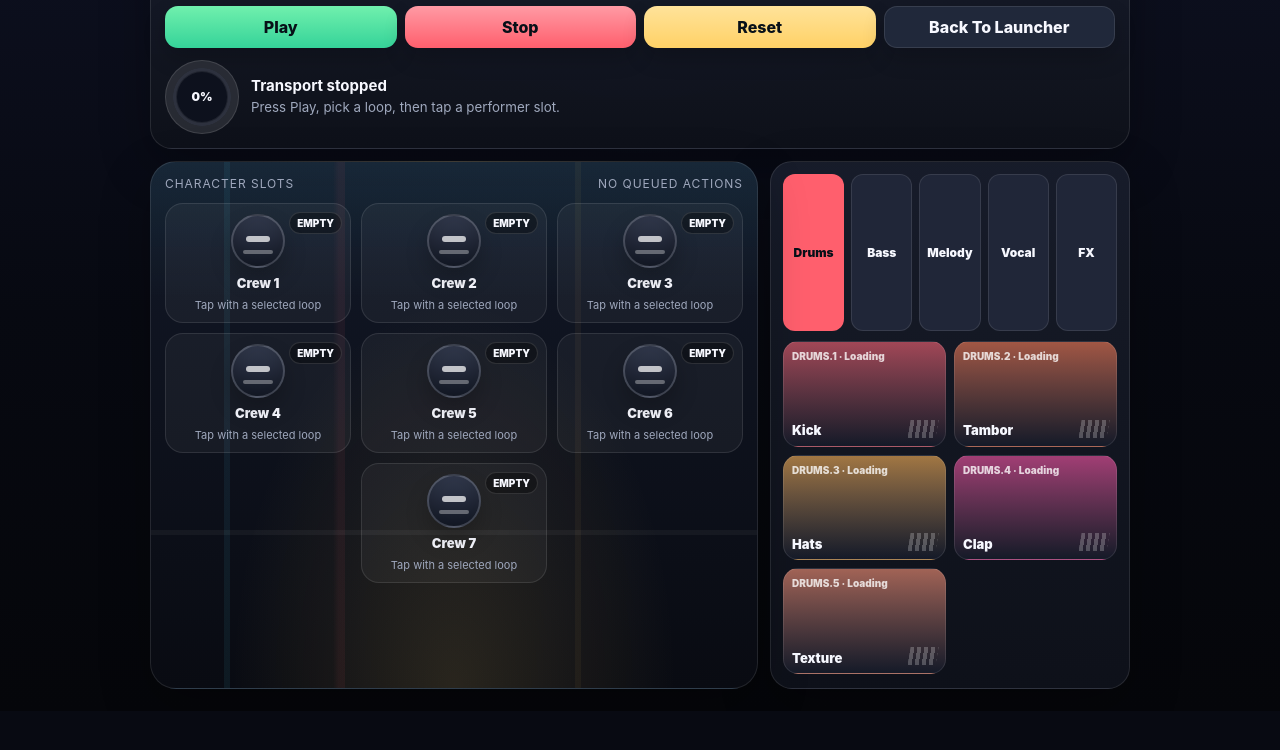
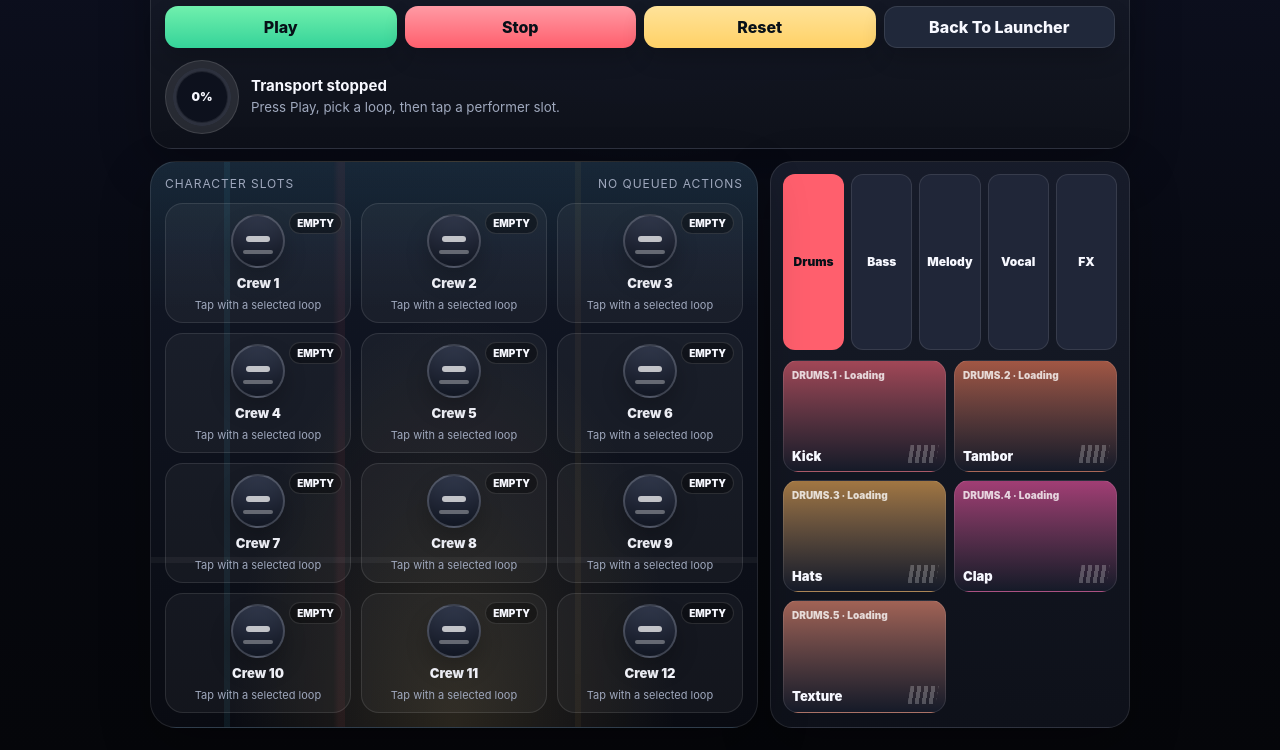
Before and after one commit to ArsenArn/Mini-Games, a plain HTML site: page music_loop_mixer/music_loop_mixer.html in a window 1280 px wide. Shown: the part 89-839 px from the top of the page. Before the commit the page ends 800 px from the top, so only its background shows below. Drawn offline with nearby package versions, Linux system fonts and the light colour scheme.

Commit message:
Update music_loop_mixer.html

```diff
--- a/music_loop_mixer/music_loop_mixer.html
+++ b/music_loop_mixer/music_loop_mixer.html
@@ -183,7 +183,6 @@
       overflow:hidden;
       transition:transform .16s ease, border-color .16s ease, background .16s ease;
     }
-    .slot:nth-child(7){grid-column:1 / -1;min-height:104px}
     .slot:hover{transform:translateY(-1px);border-color:rgba(255,255,255,.2)}
     .slot.selectedTarget{border-color:var(--cyan)}
     .performer{
@@ -323,7 +322,6 @@
       .stage{min-height:520px}
       .library{align-self:stretch}
       .crewGrid{grid-template-columns:repeat(3,minmax(0,1fr))}
-      .slot:nth-child(7){grid-column:2 / 3}
       .padGrid{grid-template-columns:repeat(2,minmax(0,1fr));max-height:none}
     }
     @media (max-width:380px){
@@ -414,7 +412,12 @@
       { id: "slot_4", name: "Crew 4" },
       { id: "slot_5", name: "Crew 5" },
       { id: "slot_6", name: "Crew 6" },
-      { id: "slot_7", name: "Crew 7" }
+      { id: "slot_7", name: "Crew 7" },
+      { id: "slot_8", name: "Crew 8" },
+      { id: "slot_9", name: "Crew 9" },
+      { id: "slot_10", name: "Crew 10" },
+      { id: "slot_11", name: "Crew 11" },
+      { id: "slot_12", name: "Crew 12" }
     ];
 
     const CATEGORY_CONFIG = [
```
